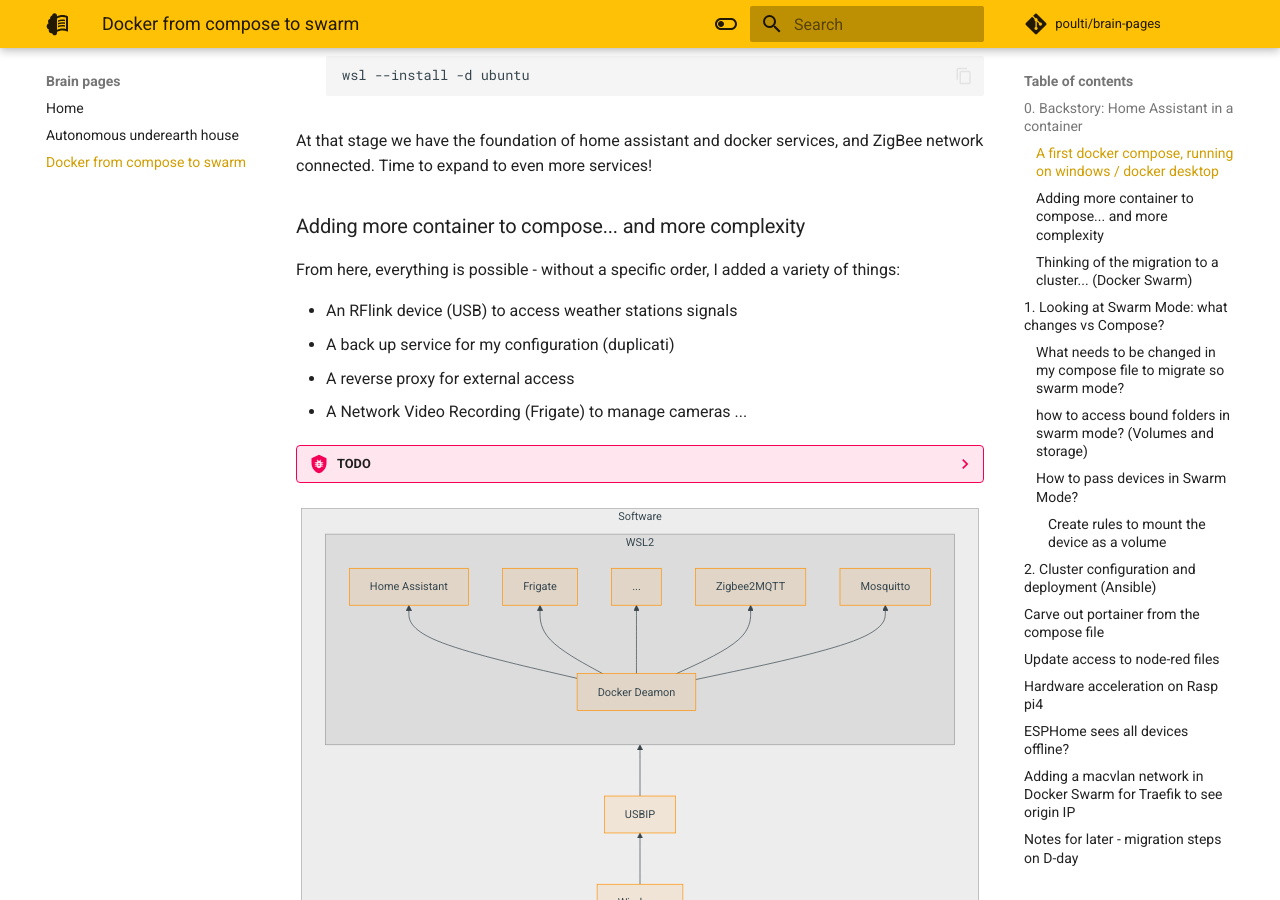
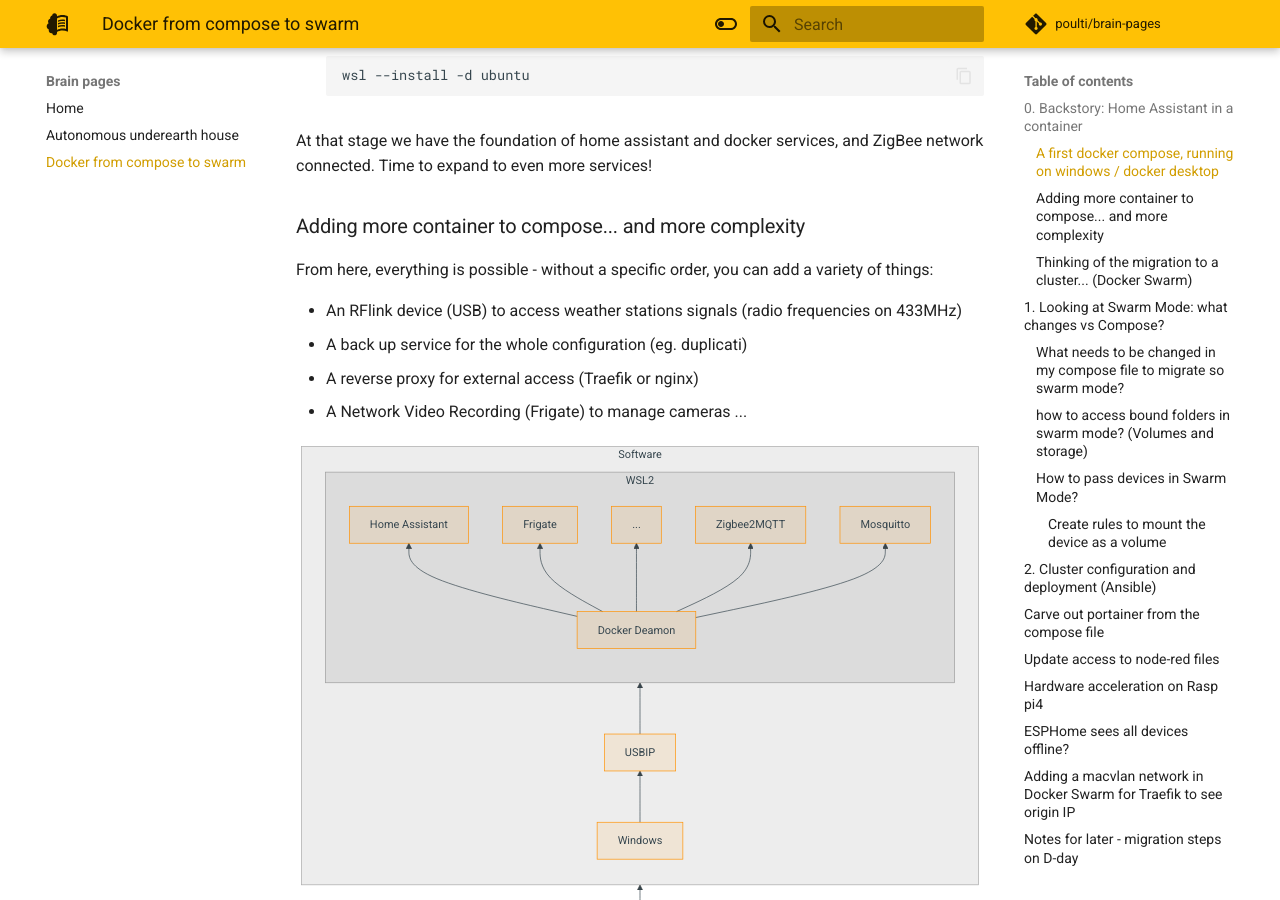
Before and after one commit to poulti/brain-pages, an MkDocs documentation site: the page built from docs/docker-from-compose-to-swarm.md, in a window 1280 px wide and 900 px high, scrolled down 4035 px. Built offline with MkDocs 1.6.1 and Material for MkDocs 9.7.7, drawn with Linux system fonts in a browser that asks for light colours; comment, search, counter and statistics services are not loaded.

Commit message:
Reword I to you

````diff
--- a/docs/docker-from-compose-to-swarm.md
+++ b/docs/docker-from-compose-to-swarm.md
@@ -168,18 +168,13 @@
 
 ### Adding more container to compose... and more complexity
 
-From here, everything is possible - without a specific order, I added a variety of things:
+From here, everything is possible - without a specific order, you can add a variety of things:
 
-- An RFlink device (USB) to access weather stations signals
-- A back up service for my configuration (duplicati)
-- A reverse proxy for external access
+- An RFlink device (USB) to access weather stations signals (radio frequencies on 433MHz)
+- A back up service for the whole configuration (eg. duplicati)
+- A reverse proxy for external access (Traefik or nginx)
 - A Network Video Recording (Frigate) to manage cameras
 ...
-
-??? bug "TODO"
-    Architecture diagramme
-
-    Specific features used
 
 
 ``` mermaid
````
